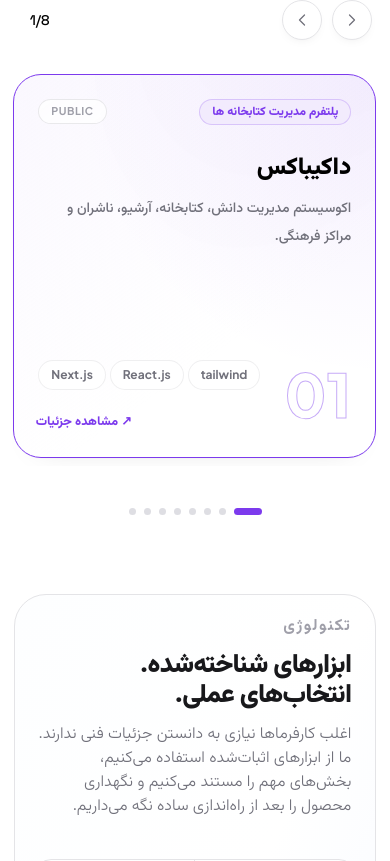
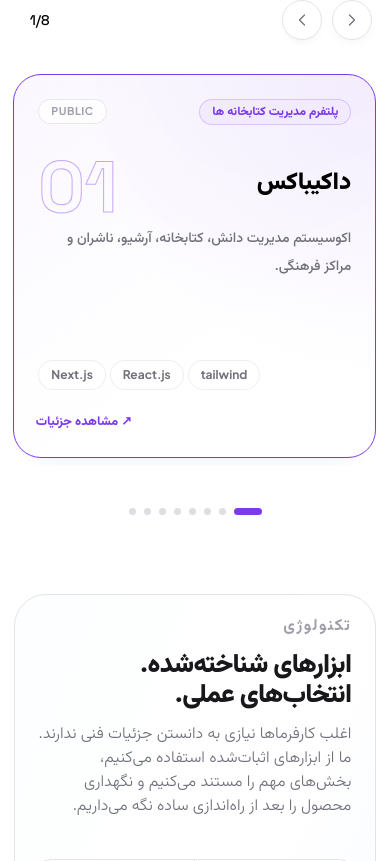
Before and after one commit to EhsaNik1996/tarsim-front, a Next.js app: page / in a window 390 px wide. Shown: the part 3603-4464 px from the top of the page. Built offline with nearby package versions, Linux system fonts and the light colour scheme.

Commit message:
fix: fix some style in components for better performance

```diff
--- a/app/components/Approach.tsx
+++ b/app/components/Approach.tsx
@@ -57,9 +57,9 @@
               whileInView={{ opacity: 1, x: 0 }}
               viewport={{ once: true, margin: "-100px" }}
               transition={{ duration: 0.6, delay: index * 0.1 }}
-              className="group flex justify-end gap-6 border-b border-stroke-gray pb-8 text-right transition-colors duration-300 hover:border-electric-blue/35 md:gap-8"
+              className="group flex justify-end gap-6 first:border-t first:border-t-black first:pt-8 md:first:border-t-stroke-gray border-b border-stroke-gray pb-8 text-right transition-colors duration-300 hover:border-electric-blue/35 md:gap-8"
             >
-              <span className="font-mono text-xl font-normal text-gray-400 transition-transform duration-300 group-hover:-translate-y-1">
+              <span className="text-sm font-bold font-space-grotesk text-black md:text-gray-400 transition-transform duration-300 group-hover:-translate-y-1">
                 {step.num}
               </span>
               <div className="space-y-3 flex-1">
--- a/app/components/FAQ.tsx
+++ b/app/components/FAQ.tsx
@@ -33,7 +33,7 @@
     category: "راهکار",
     question: "راهکارهای ترسیم همیشه به‌صورت اختصاصی توسعه داده می‌شوند؟",
     answer:
-      "بسته به مسئله، راهکار می‌تواند مهندسی و توسعه کاملاً اختصاصی باشد یا بر محصولات تخصصی ترسیم مانند DOCiBOX و Hepino تکیه کند. معیار انتخاب، تناسب راهکار با نیاز و مسیر رشد سازمان است.",
+      "بسته به مسئله، راهکار می‌تواند مهندسی و توسعه کاملاً اختصاصی باشد یا بر محصولات تخصصی ترسیم مانند داکیباکس و هپینو تکیه کند. معیار انتخاب، تناسب راهکار با نیاز و مسیر رشد سازمان است.",
   },
 ];
 
--- a/app/components/ProjectsSlider.tsx
+++ b/app/components/ProjectsSlider.tsx
@@ -5,7 +5,14 @@
 import { Swiper, SwiperSlide, SwiperRef } from "swiper/react";
 import { Dialog, DialogContent } from "@/app/components/ui/dialog";
 import { CSSProperties, useCallback, useRef, useState } from "react";
-import { ArrowLeft, ArrowRight, X, ExternalLink, ChevronLeft, ChevronRight } from "lucide-react";
+import {
+  ArrowLeft,
+  ArrowRight,
+  X,
+  ExternalLink,
+  ChevronLeft,
+  ChevronRight,
+} from "lucide-react";
 
 const SLIDE_SPEED = 520;
 
@@ -411,7 +418,10 @@
                 aria-label="پروژه قبلی"
                 className={`${styles.navButton} z-10 flex size-10 items-center justify-center rounded-full border border-zinc-200 bg-white transition-all`}
               >
-                <ChevronLeft className="size-5 text-zinc-500" strokeWidth={1.5} />
+                <ChevronLeft
+                  className="size-5 text-zinc-500"
+                  strokeWidth={1.5}
+                />
               </button>
               <button
                 type="button"
@@ -486,10 +496,17 @@
                         {project.privacy}
                       </span>
                     </div>
-
-                    <h3 className="mb-3 text-2xl leading-tight font-black text-black md:mb-4 md:text-3xl">
-                      {project.title}
-                    </h3>
+                    <div className="flex items-center justify-between gap-3 md:gap-5">
+                      <h3 className="mb-3 text-2xl leading-tight font-black text-black">
+                        {project.title}
+                      </h3>
+                      <div
+                        className={`${styles.number} pointer-events-none md:hidden z-0 select-none font-space-grotesk text-7xl md:text-8xl leading-none font-extrabold transition-all duration-500`}
+                        dir="ltr"
+                      >
+                        {String(project.id).padStart(2, "0")}
+                      </div>
+                    </div>
                     <p className="max-w-11/12 text-sm leading-7 font-medium text-zinc-500">
                       {project.desc}
                     </p>
@@ -520,7 +537,7 @@
                         </div>
                       </div>
                       <div
-                        className={`${styles.number} pointer-events-none z-0 select-none font-plus-jakarta text-6xl leading-none font-extrabold transition-all duration-500 md:text-8xl`}
+                        className={`${styles.number} pointer-events-none hidden md:block z-0 select-none font-space-grotesk text-6xl leading-none font-extrabold transition-all duration-500 md:text-8xl`}
                         dir="ltr"
                       >
                         {String(project.id).padStart(2, "0")}
--- a/app/globals.css
+++ b/app/globals.css
@@ -90,7 +90,7 @@
   }
 
   .process-copy {
-    @apply text-base leading-7 font-medium text-zinc-500;
+    @apply text-sm leading-7 font-normal text-zinc-500;
   }
 
   .process-meta {
```
